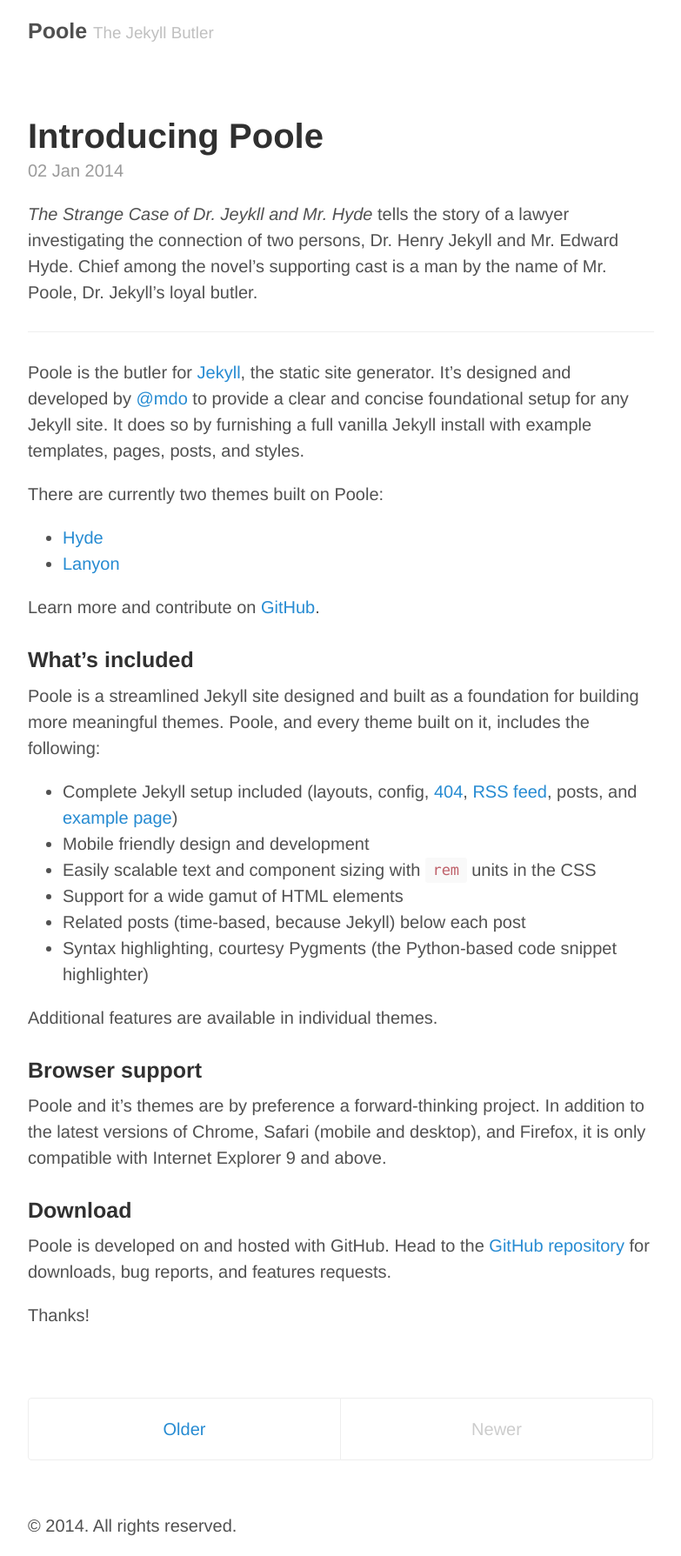
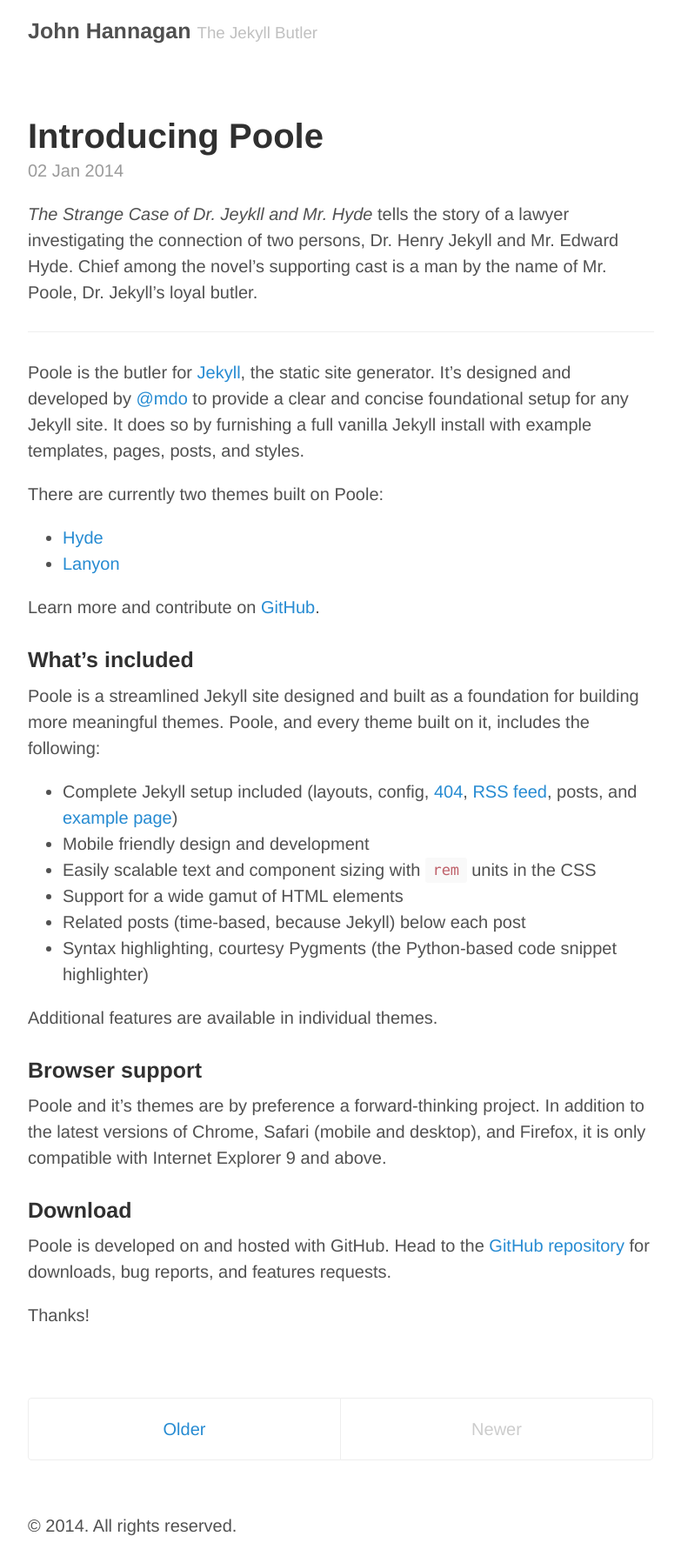
Before and after one commit to Weetbix/weetbix.github.io, a Jekyll site: the page built from index.html, in a window 1280 px wide. Shown: the whole page at 87% size, without its empty margins (248-1031 px from the left). Built offline with Jekyll 4.4.1, drawn with Linux system fonts in a browser that asks for light colours; Markdown is read by kramdown in place of the engine named in the settings; the list of posts is cut into pages by our own code.

```diff
--- a/_config.yml
+++ b/_config.yml
@@ -6,15 +6,15 @@ pygments:         true
 permalink:        pretty
 
 # Setup
-title:            Poole
+title:            John Hannagan
 tagline:          The Jekyll Butler
-url:              http://getpoole.com
+url:              http://johnhannagan.com
 paginate:         1
 baseurl:          /
 author:
-  name:           Mark Otto
-  url:            https://twitter.com/mdo
-  email:          markdotto@gmail.com
+  name:           John Hannagan
+  url:            http://johnhannagan.com
+  email:          Nope@gmail.com
 
 # Custom vars
 version:          1.0.0
```
